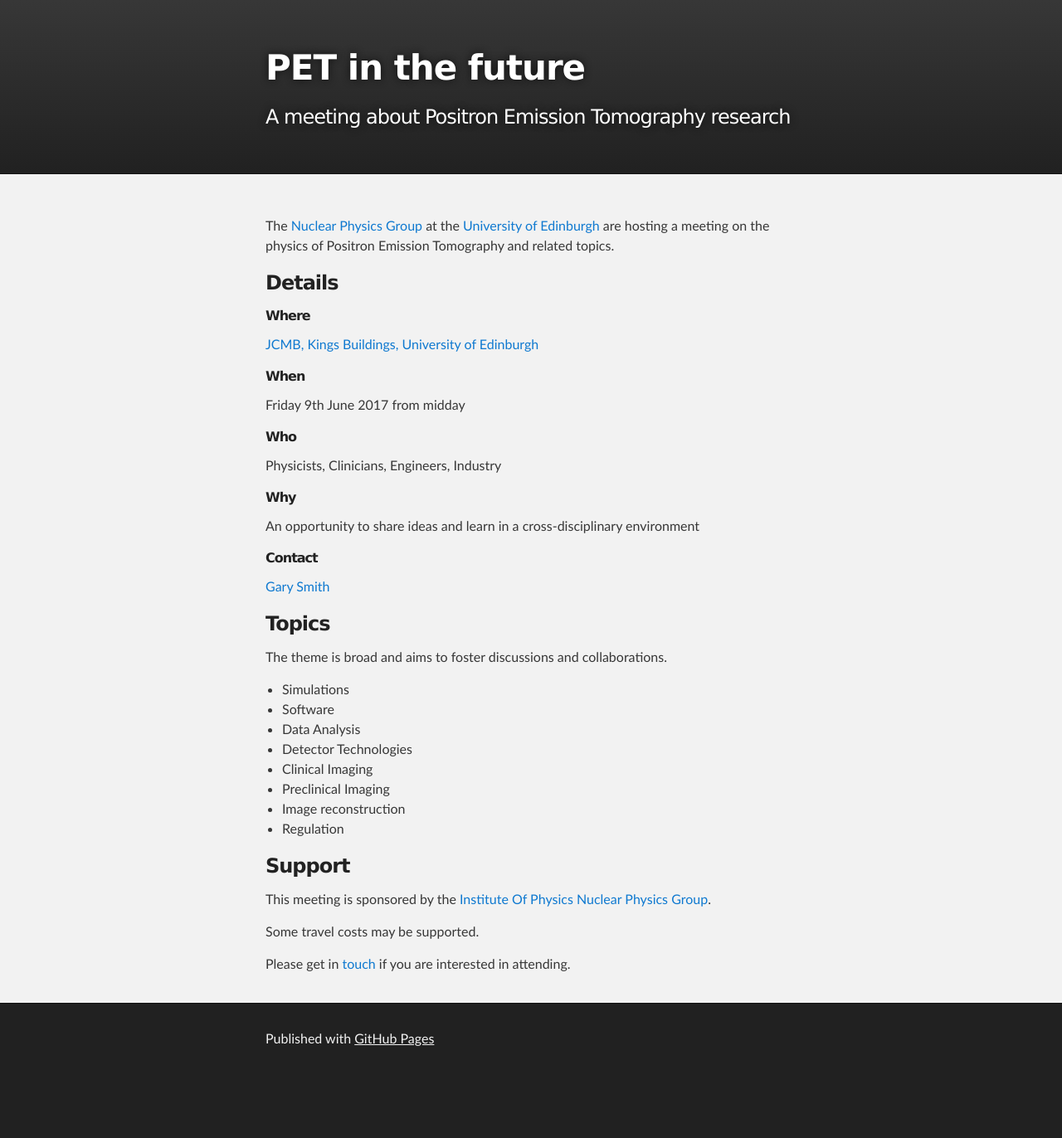
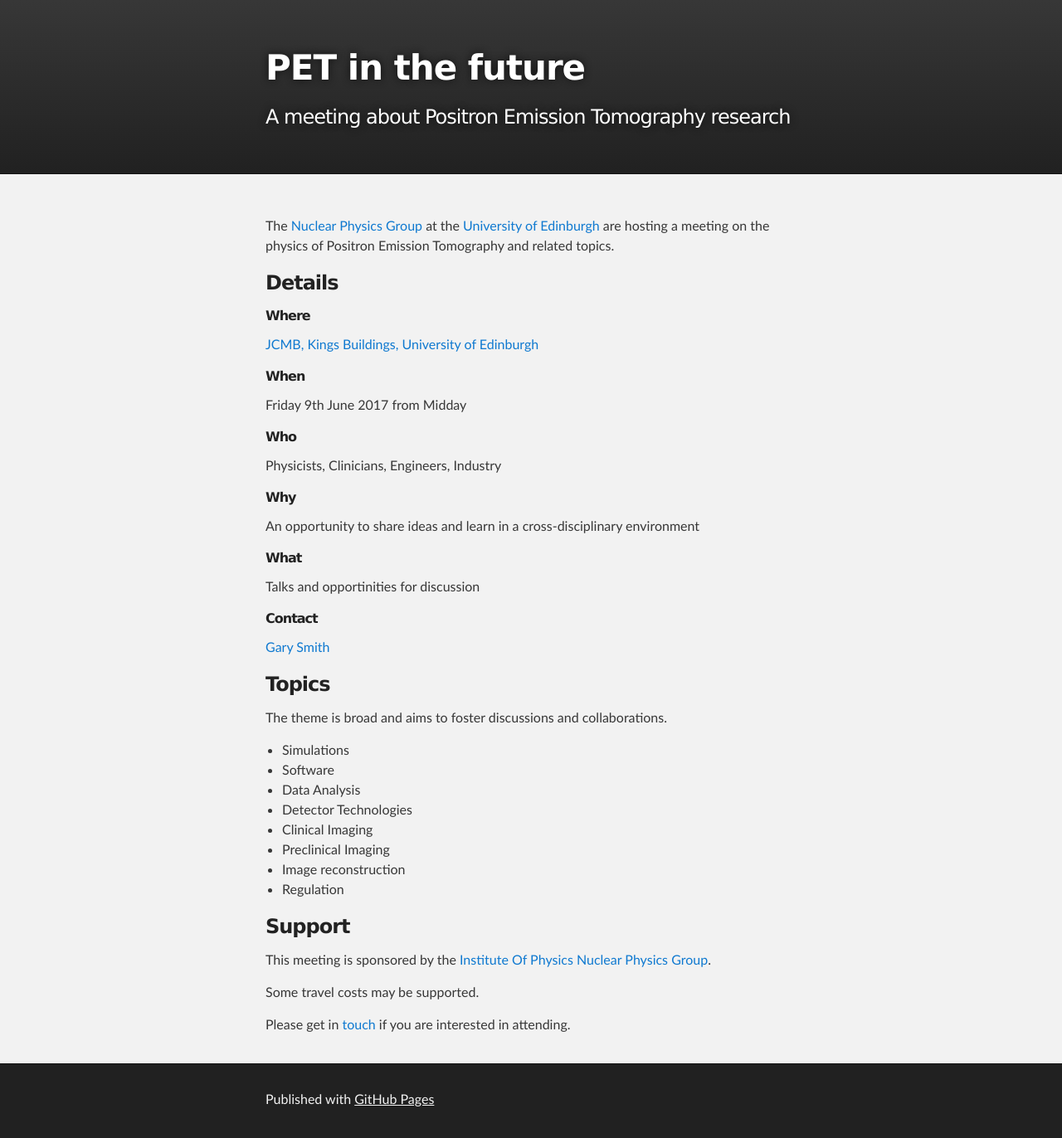
Before and after one commit to gsmith23/gsmith23.github.io, a Jekyll site: the page built from index.md, in a window 1280 px wide. Shown: the whole page at 83% size. Built offline with Jekyll 4.4.1, drawn with Linux system fonts in a browser that asks for light colours; before the commit the page ends 1299 px from its top, so only the background shows below that.

Commit message:
Update index.md

```diff
--- a/index.md
+++ b/index.md
@@ -9,11 +9,13 @@ The [Nuclear Physics Group](http://www2.ph.ed.ac.uk/nuclear/) at the [University
 ###### [](#header-6) Where
 [JCMB, Kings Buildings, University of Edinburgh](http://www.ph.ed.ac.uk/about/locations/jcmb)
 ###### [](#header-6) When
-Friday 9th June 2017 from midday
+Friday 9th June 2017 from Midday
 ###### [](#header-6) Who
 Physicists, Clinicians, Engineers, Industry
 ###### [](#header-6) Why
 An opportunity to share ideas and learn in a cross-disciplinary environment
+###### [](#header-6) What
+Talks and opportinities for discussion
 ###### [](#header-6) Contact
 [Gary Smith](http://www.ph.ed.ac.uk/people/gary-smith)
 
```
